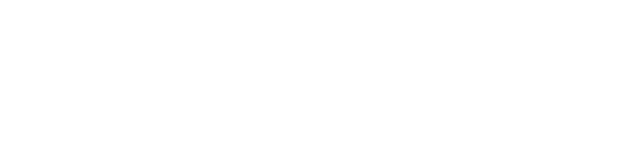
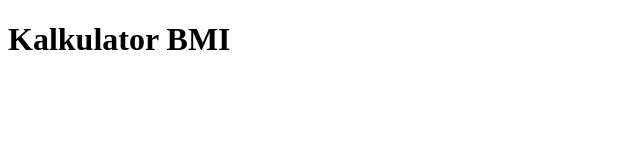
Before and after one commit to revou-fundamental-course/20-jan-25-adnansani6661, a plain HTML site: page index.html in a window 1280 px wide. Shown: the whole page, without its empty margins (0-640 px from the left). Drawn offline with Linux system fonts and the light colour scheme.

Commit message:
konfigurasi awal

```diff
--- a/index.html
+++ b/index.html
@@ -7,6 +7,8 @@
     <link rel="stylesheet" href="css/styles.css">
 </head>
 <body>
-
+    <header>
+        <h1>Kalkulator BMI</h1>
+    </header>
 </body>
 </html>
```
